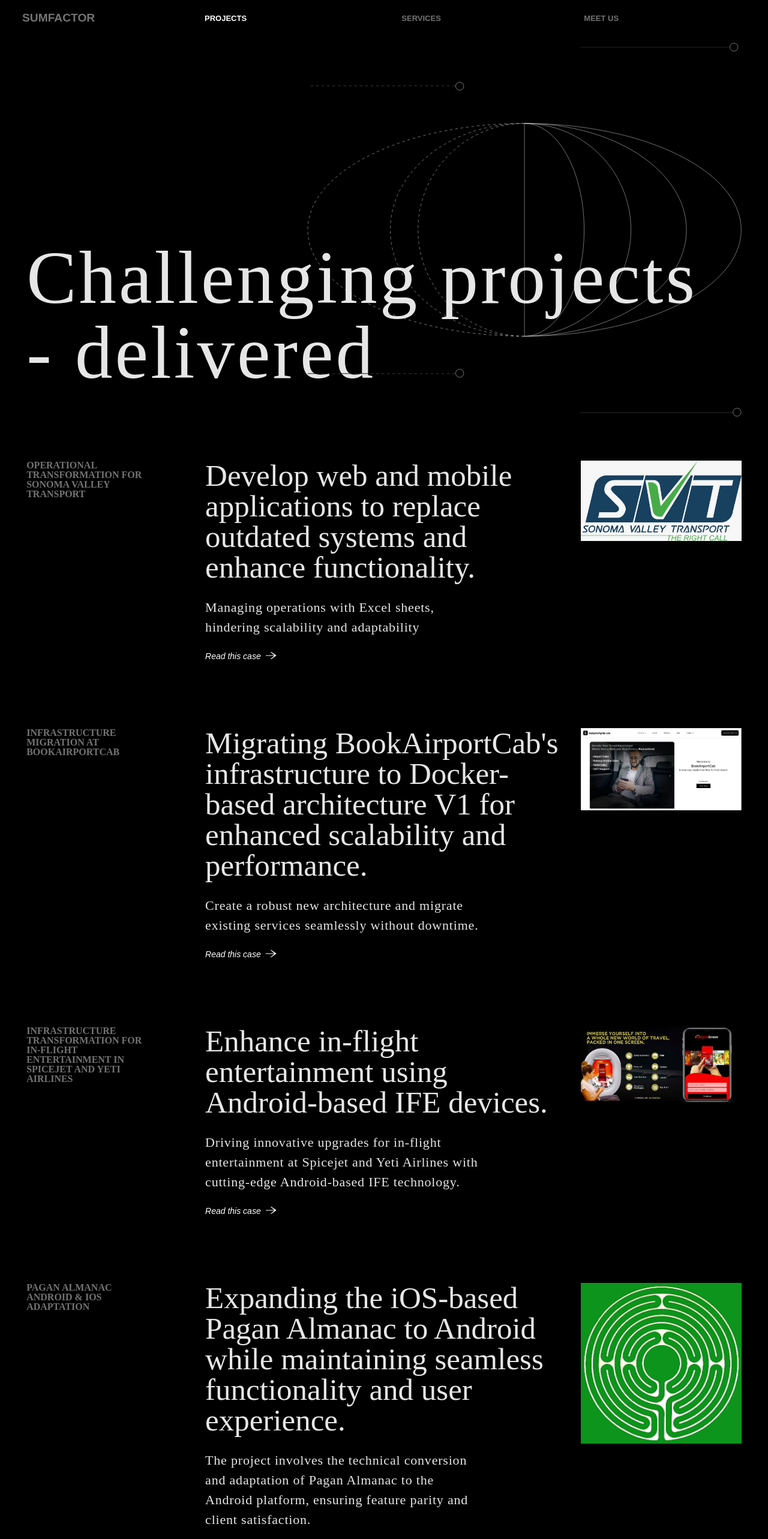
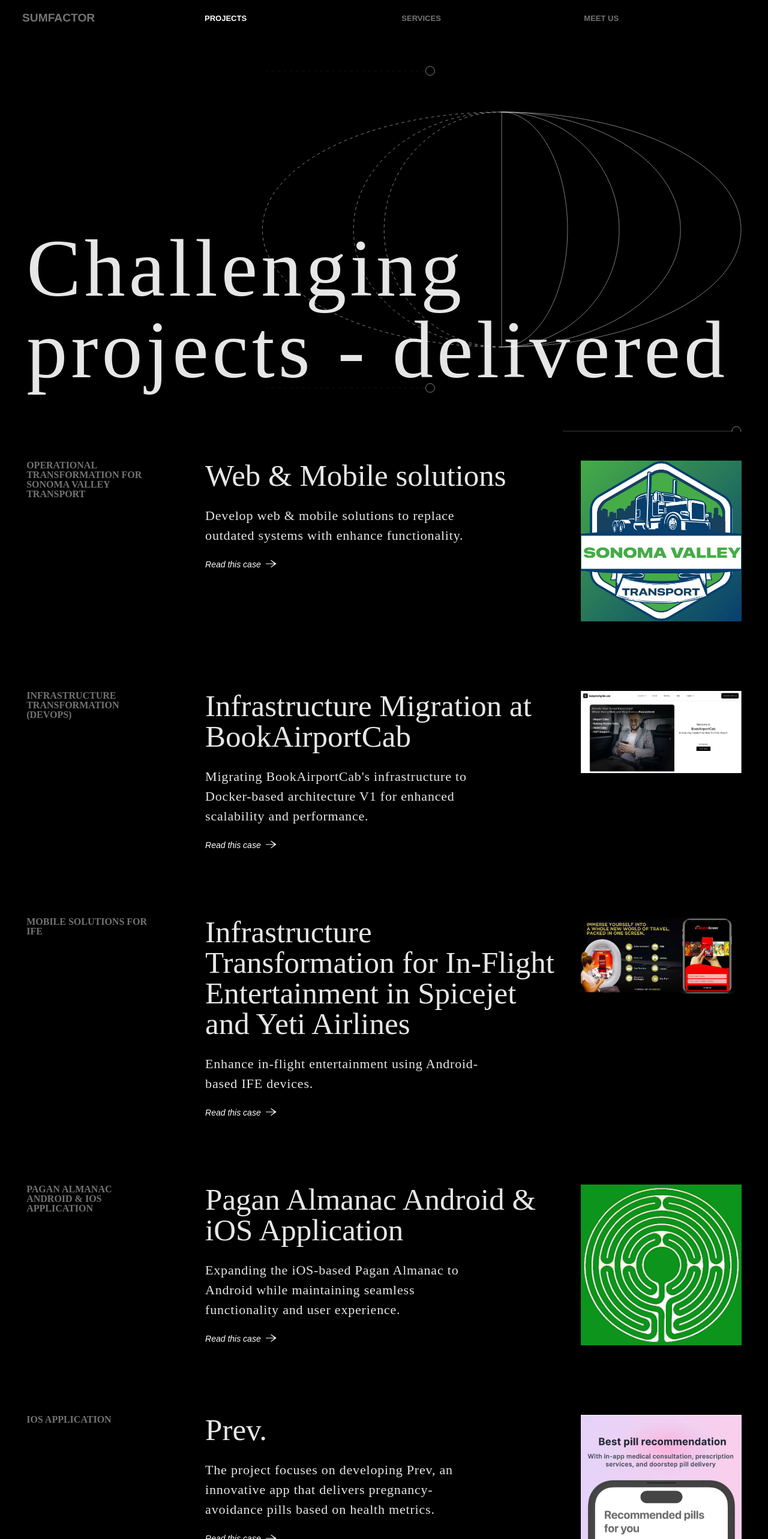
Before and after one commit to Shubham-SumFactor/project-sparkbit, a Next.js app: page /caseStudies in a window 1280 px wide. Shown: the top 2566 px of the page at 60% size. Built offline with nearby package versions, Linux system fonts and the light colour scheme.

Commit message:
case studies UI updated

```diff
--- a/pages/caseStudies.tsx
+++ b/pages/caseStudies.tsx
@@ -31,48 +31,48 @@
 
                 <AutomatedAssessment
                     sideHeading="Operational Transformation for Sonoma Valley Transport"
-                    title="Develop web and mobile applications to replace outdated systems and enhance functionality."
-                    description="Managing operations with Excel sheets, hindering scalability and adaptability"
+                    title="Web & Mobile solutions"
+                    description="Develop web & mobile solutions to replace outdated systems with enhance functionality."
                     readMoreLink="/caseStudies"
-                    graphImage="/sumfactor/SVTLOGO.jpeg"
+                    graphImage="/sumfactor/SVT.jpeg"
                 />
 
                 <AutomatedAssessment
-                    sideHeading="Infrastructure Migration at BookAirportCab"
-                    title="Migrating BookAirportCab's infrastructure to Docker-based architecture V1 for enhanced scalability and performance."
-                    description="Create a robust new architecture and migrate existing services seamlessly without downtime."
+                    sideHeading="Infrastructure transformation (DevOps)"
+                    title=" Infrastructure Migration at BookAirportCab"
+                    description="Migrating BookAirportCab's infrastructure to Docker-based architecture V1 for enhanced scalability and performance."
                     readMoreLink="/meetus"
                     graphImage="/sumfactor/bookCab.png"
                 />
 
                 <AutomatedAssessment
-                    sideHeading="Infrastructure Transformation for In-Flight Entertainment in Spicejet and Yeti Airlines"
-                    title="Enhance in-flight entertainment using Android-based IFE devices."
-                    description="Driving innovative upgrades for in-flight entertainment at Spicejet and Yeti Airlines with cutting-edge Android-based IFE technology."
+                    sideHeading=" Mobile solutions for IFE"
+                    title=" Infrastructure Transformation for In-Flight Entertainment in Spicejet and Yeti Airlines"
+                    description="Enhance in-flight entertainment using Android-based IFE devices."
                     readMoreLink="/case-study"
                     graphImage="/sumfactor/spiceScreen.png"
                 />
 
                 <AutomatedAssessment
-                    sideHeading="Pagan Almanac Android & iOS Adaptation"
-                    title="Expanding the iOS-based Pagan Almanac to Android while maintaining seamless functionality and user experience."
-                    description="The project involves the technical conversion and adaptation of Pagan Almanac to the Android platform, ensuring feature parity and client satisfaction."
+                    sideHeading="Pagan Almanac Android & iOS Application"
+                    title="Pagan Almanac Android & iOS Application"
+                    description="Expanding the iOS-based Pagan Almanac to Android while maintaining seamless functionality and user experience."
                     readMoreLink="/case-study"
                     graphImage="/sumfactor/paganLogo.webp"
                 />
 
                 <AutomatedAssessment
-                    sideHeading="Prev.- iOS Application"
-                    title="The project focuses on developing Prev, an innovative app that delivers pregnancy-avoidance pills based on health metrics."
-                    description="Utilize UIKit technology to create a user-friendly iOS app with patented backend logic."
+                    sideHeading="IOS application"
+                    title="Prev."
+                    description="The project focuses on developing Prev, an innovative app that delivers pregnancy-avoidance pills based on health metrics."
                     readMoreLink="/case-study"
                     graphImage="/sumfactor/prev.jpeg"
                 />
 
                 <AutomatedAssessment
-                    sideHeading="Labnear iOS Application"
-                    title="Bringing Labnear's innovative vision to life through a fully functional iOS app."
-                    description="The project aims to convert a startup vision into a robust and user-friendly iOS application to support critical patient care, especially during the COVID-19 pandemic."
+                    sideHeading="Mobile Application"
+                    title="Labiner mobile application "
+                    description="Bringing Labnear's innovative vision to life through a fully functional iOS app."
                     readMoreLink="/case-study"
                     graphImage="/sumfactor/labNear.png"
                 />
--- a/styles/caseStudies.module.css
+++ b/styles/caseStudies.module.css
@@ -34,13 +34,13 @@
   .title {
     line-height: 1;
     letter-spacing: 2px;
-    font-size: 125px;
+    font-size: 136px;
     font-weight: 100;
     bottom: 10%;
     left: 0%;
     position: absolute;
     color: #E6E6E6 !important;
-    letter-spacing: 4px;
+    letter-spacing: 6px;
     z-index: 2;
 
   }
@@ -50,12 +50,13 @@
     background-repeat: no-repeat;
     background-position: right;
     background-size: contain;
-    width: 46.25rem;
-    height: 39rem;
+    width: 50rem;
+    height: 60rem;
     z-index: 2;
     position: absolute;
     right: 0%;
     margin-top: 1rem;
+    /* border:1px solid red; */
   }
 
 
```
